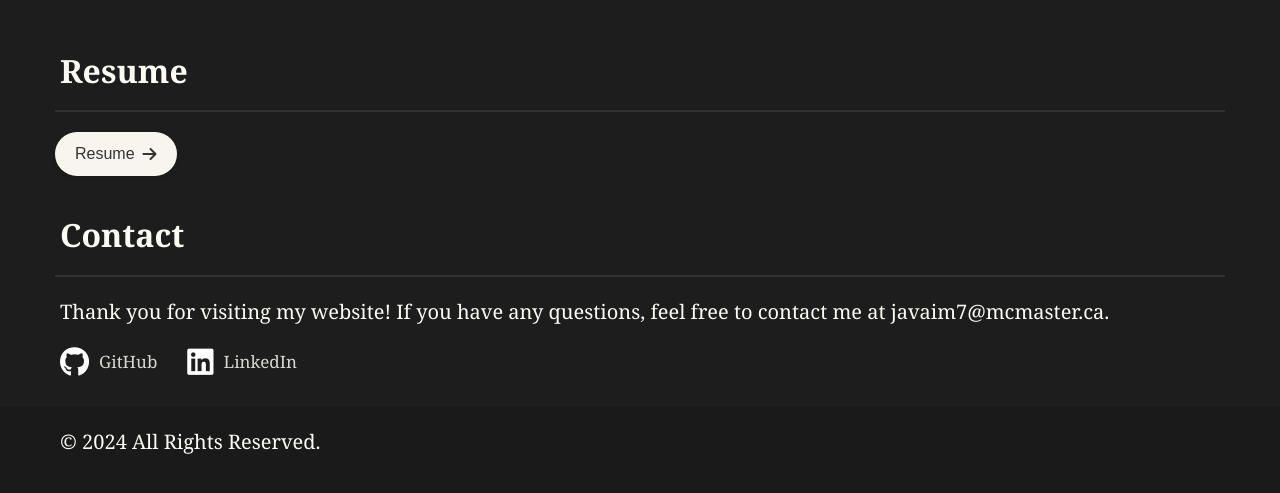
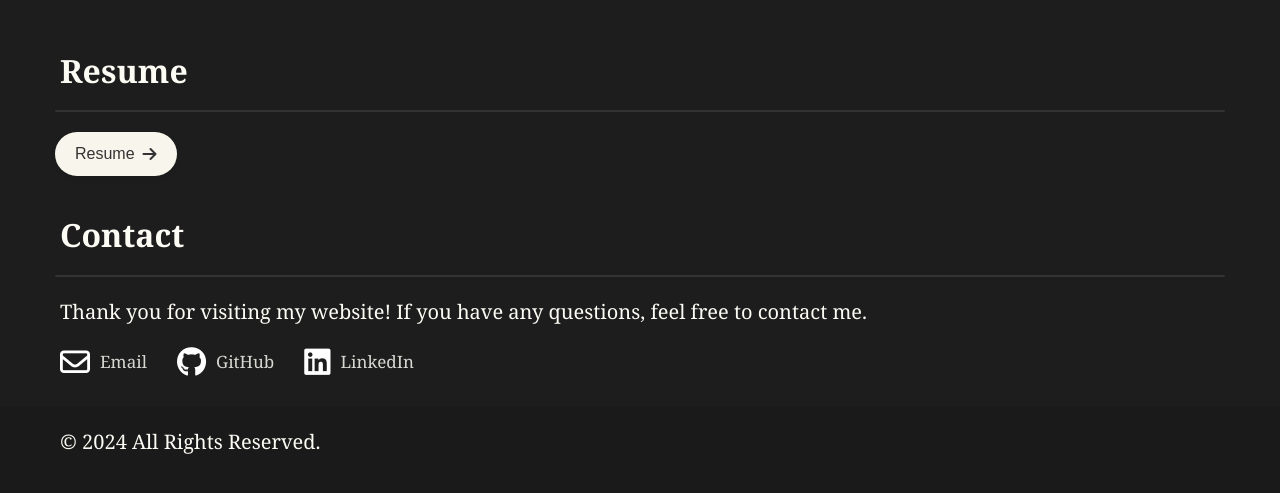
Before and after one commit to UmarJavaid56/Portfolio, a plain HTML site: page index.html in a window 1280 px wide. Shown: the part 1295-1788 px from the top of the page. Drawn offline with nearby package versions, Linux system fonts and the light colour scheme; a script that the page names is missing.

Commit message:
Formatted Contacts section

```diff
--- a/index.html
+++ b/index.html
@@ -63,9 +63,13 @@
     <section id="contact">
         <h2 id="contact-heading">Contact</h2>
         <div class="separator"></div>
-        <p>Thank you for visiting my website! If you have any questions, feel free to contact me at javaim7@mcmaster.ca.
+        <p>Thank you for visiting my website! If you have any questions, feel free to contact me.
         </p>
         <div class="contact-icons">
+            <a href="mailto:umarjavaid56bc@gmail.com" class="contact-icon" target="_blank">
+                <i class="fa-regular fa-envelope"></i>
+                <span>Email</span>
+            </a>
             <a href="https://github.com/UmarJavaid56" class="contact-icon" target="_blank">
                 <i class="fa-brands fa-github"></i>
                 <span>GitHub</span>
--- a/styles.css
+++ b/styles.css
@@ -154,6 +154,11 @@ section#contact {
   font-size: 30px !important;
 }
 
+.fa-envelope {
+  color: #fff;
+  font-size: 30px !important;
+}
+
 .contact-icons {
   display: flex;
   justify-content: left;
```
